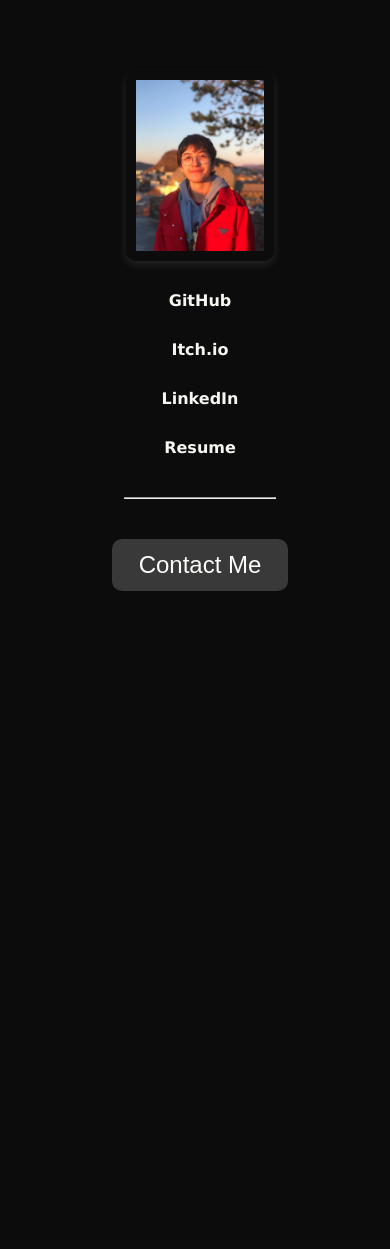
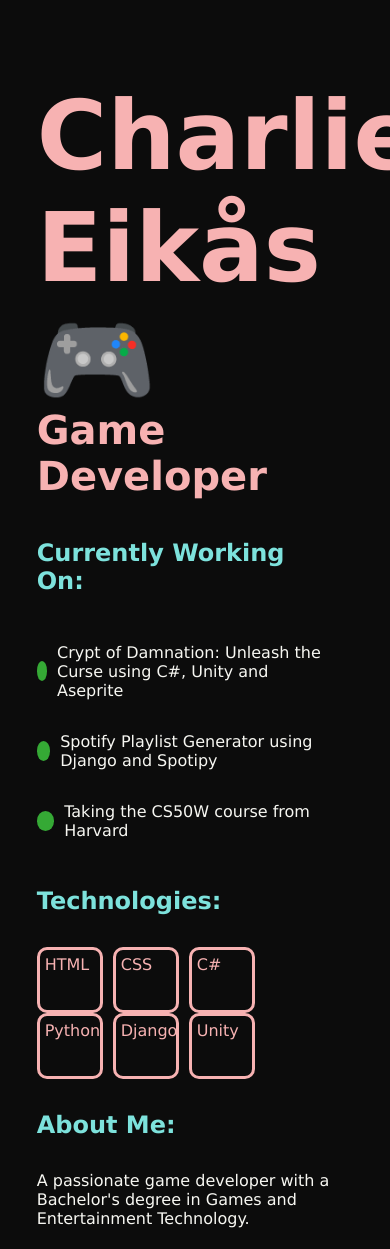
Before and after one commit to TheKingChu/updated_portfolio, a Django app: page / in a window 390 px wide; the page is wider, and only the part inside the window is pictured. Shown: the top 1249 px of that part. Before the commit the page ends 591 px from the top of that part, so only its background shows below. Run offline with Django 5.2, Linux system fonts and the light colour scheme.

Commit message:
started on creating the phone / smaller screens view

```diff
--- a/django_portfolio/homepage/static/homepage/styles.css
+++ b/django_portfolio/homepage/static/homepage/styles.css
@@ -286,3 +286,77 @@ video{
     box-shadow: 0 2px 4px rgba(0, 0, 0, 0.1);
     margin-right: 20px; /* Add margin between boxes */
 }
+
+
+
+
+/* PHONE VIEW */
+@media screen and (max-width: 1500px){
+    .sidebar{
+        display: none;
+    }
+
+    .main-page{
+        margin: auto;
+        width: 90%;
+    }
+
+    .title{
+        font-size: 36px;
+    }
+
+    .smaller-titles{
+        font-size: 24px;
+    }
+
+    /* Style the contact buttons */
+    .contact-buttons {
+        display: flex;
+        justify-content: space-evenly;
+        margin-bottom: 20px;
+    }
+
+    .contact-buttons button {
+        width: 120px; /* Adjust button width */
+        font-size: 16px;
+    }
+
+    /* Style the currently working on section */
+    #current-work {
+        width: 90%; /* Adjust width as needed */
+    }
+
+    /* Style the tech stack section */
+    #tech-container {
+        width: 90%; /* Adjust width as needed */
+    }
+
+    .tech-item {
+        width: 50px; /* Adjust box width */
+        height: 50px; /* Adjust box height */
+        font-size: 16px;
+    }
+
+    /* Style the projects section */
+    .project-card {
+        width: 90%; /* Adjust width as needed */
+    }
+
+    .project-title {
+        font-size: 20px;
+    }
+
+    .project-buttons button {
+        font-size: 16px;
+    }
+
+    /* Style the about me section */
+    .about-info-container {
+        width: 90%; /* Adjust width as needed */
+    }
+
+    .about-box, .info-box {
+        width: 90%; /* Adjust width as needed */
+        margin-right: 0; /* Remove right margin */
+    }
+}
--- a/django_portfolio/homepage/templates/homepage/index.html
+++ b/django_portfolio/homepage/templates/homepage/index.html
@@ -4,7 +4,7 @@
 {% block body %}
     <!-- Main Titles -->
     <div class="title">
-        <h2 style="font-size:100px">Charlie Eikås &#127918;</h2>
+        <h2>Charlie Eikås &#127918;</h2>
         <h3>Game Developer</h3>
     </div>
 
@@ -65,7 +65,7 @@
                     <button class="button">Itch.io</button>
                 </a>
                 <a>
-                    <button style='font-size:24px;' class="read-me">Read Me &#128274;</button>
+                    <button class="read-me">Read Me &#128274;</button>
                 </a>
             </div>
         </div>
--- a/django_portfolio/homepage/urls.py
+++ b/django_portfolio/homepage/urls.py
@@ -3,5 +3,6 @@ from . import views
 
 urlpatterns = [
     path("", views.index, name="index"),
-    path("read-me/a-gods-draw", views.agodsdraw, name="agodsdraw")
+    path("read-me/a-gods-draw", views.agodsdraw, name="agodsdraw"),
+    path("read-me/negative-effect", views.negativeeffect, name="negativeeffect")
 ]
--- a/django_portfolio/homepage/views.py
+++ b/django_portfolio/homepage/views.py
@@ -6,3 +6,6 @@ def index(request):
 
 def agodsdraw(request):
     return render(request, "homepage/agodsdraw.html")
+
+def negativeeffect(request):
+    return render(request, "homepage/negativeeffect.html")
```
